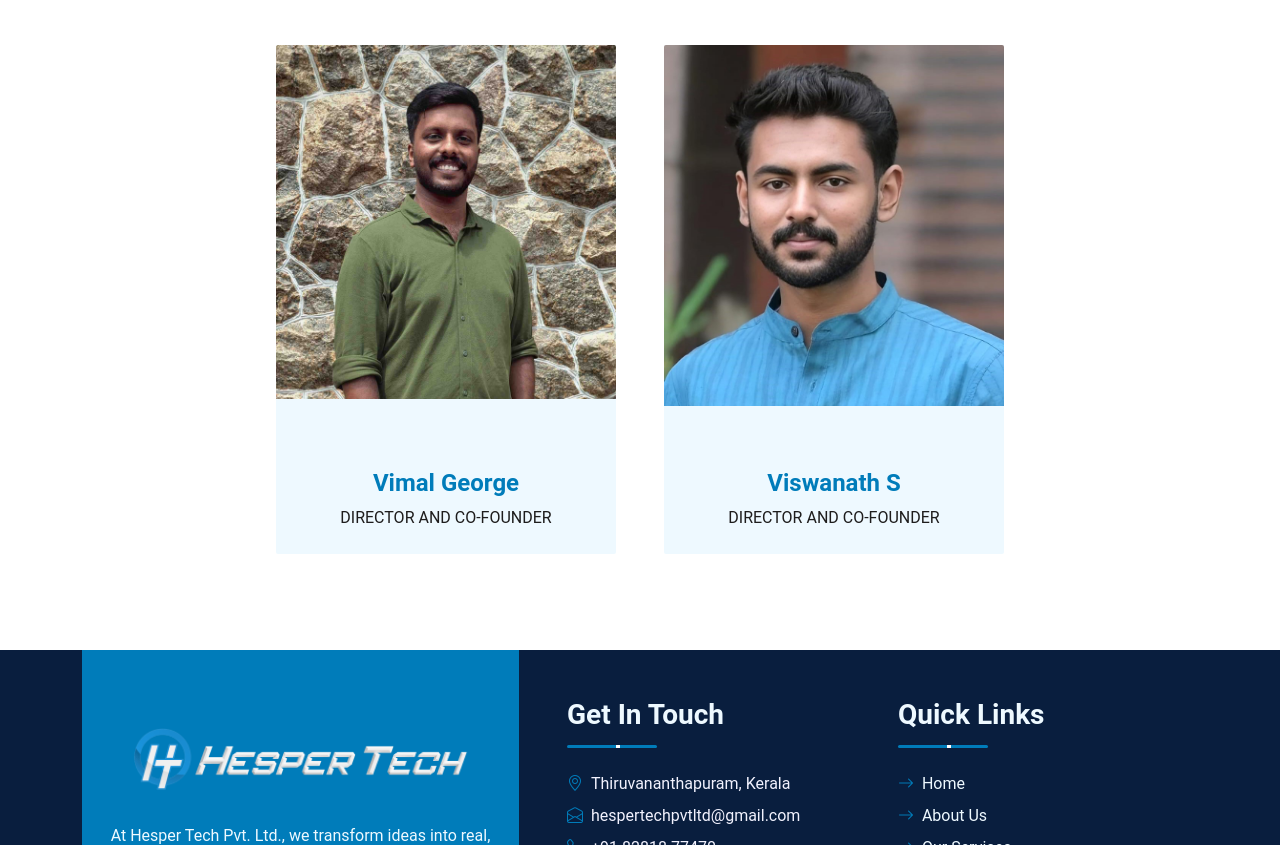
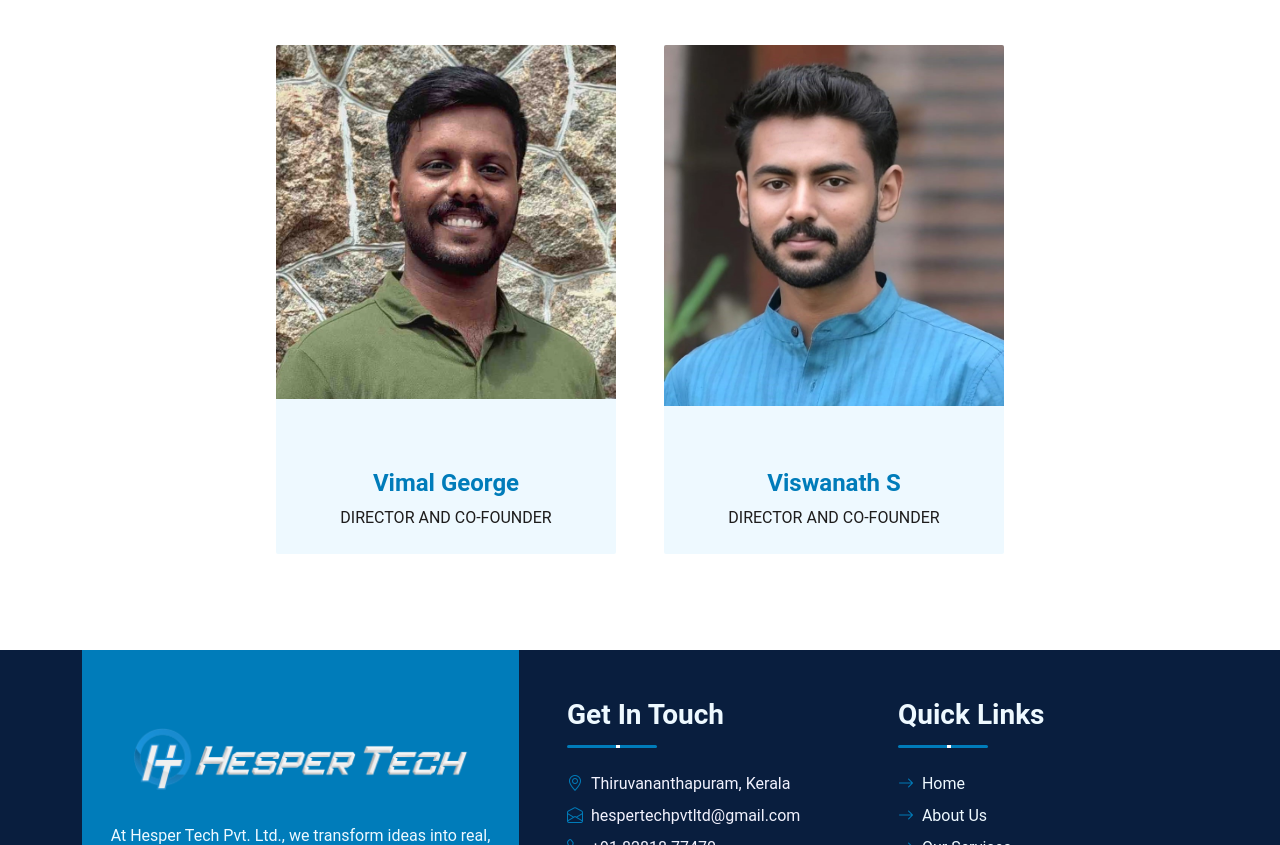
Before and after one commit to HESPERTECH22/Hespertech, a website with bundled scripts: page about-us.html in a window 1280 px wide. Shown: the part 3436-4281 px from the top of the page. Built offline with nearby package versions, Linux system fonts and the light colour scheme.

Commit message:
Update about-us.html

```diff
--- a/about-us.html
+++ b/about-us.html
@@ -301,7 +301,7 @@
                         <div class="col-md-6 col-lg-4 wow slideInUp" data-wow-delay="0.3s">
                             <div class="team-item bg-light rounded overflow-hidden">
                                 <div class="team-img position-relative overflow-hidden " style="height: 400px;">
-                                    <img class="img-fluid w-100" src="img/team/Vimal.jpeg" alt="Hesper Tech Pvt Ltd">
+                                    <img class="img-fluid w-100" src="img/team/vimal_new.jpg" alt="Hesper Tech Pvt Ltd">
 
                                                     <div class="team-social d-flex justify-content-center align-items-center">
                                                         <a class="btn btn-lg btn-primary rounded mx-2" target="_blank" href="https://www.linkedin.com/in/vimal-george-b73ab5167">
```
